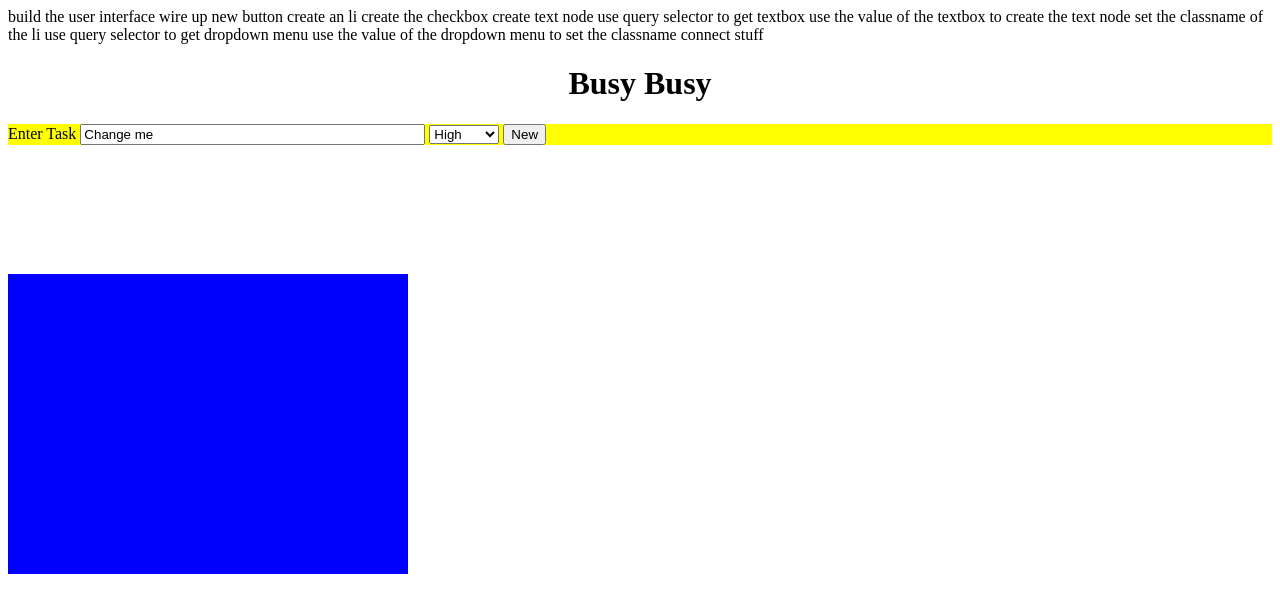
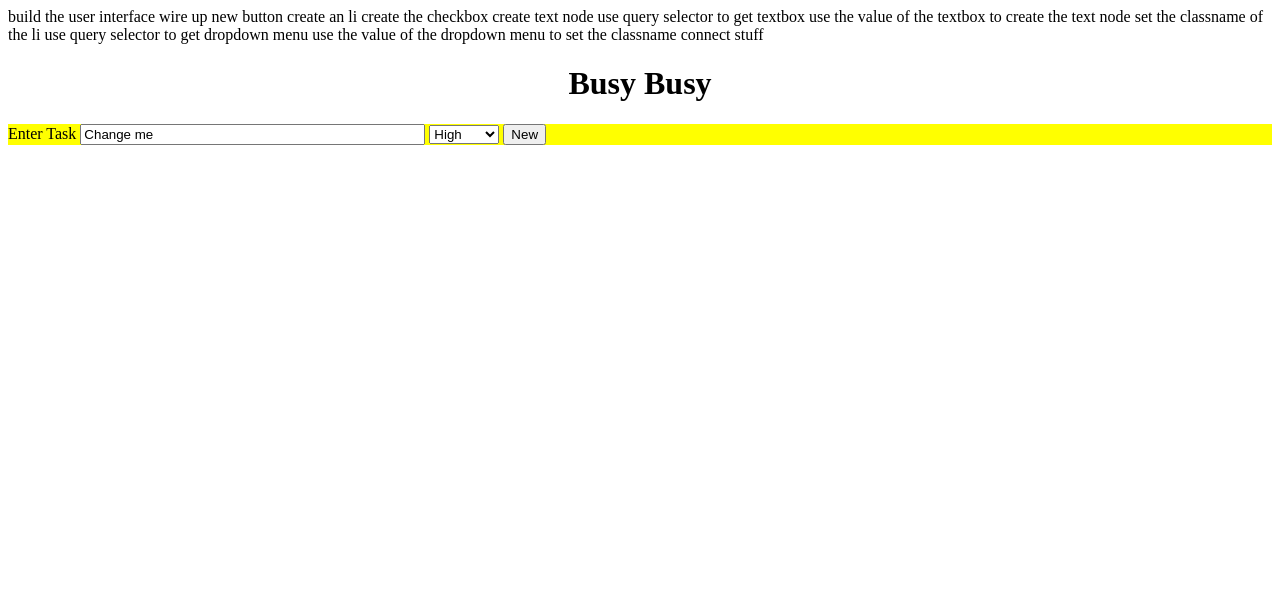
Before and after one commit to lewiau02/lewiau02.github.io, a plain HTML site: page todospa.html in a window 1280 px wide. Drawn offline with Linux system fonts and the light colour scheme.

Commit message:
Update todospa.html

```diff
--- a/todospa.html
+++ b/todospa.html
@@ -16,9 +16,9 @@ wire up new button
   <link rel=stylesheet href=todospa.css type=text/css />
   <script type="text/javascript" src = "todospa.js"></script>
 </nav>
-<header>
+<body>
   <ul id= "tasklist"></ul>
-</header>
+</body>
 <footer>
 Enter Task <input id= "text" type="text" name="Enter Task" value="Change me" size="40">
 <select id="priority">
```
